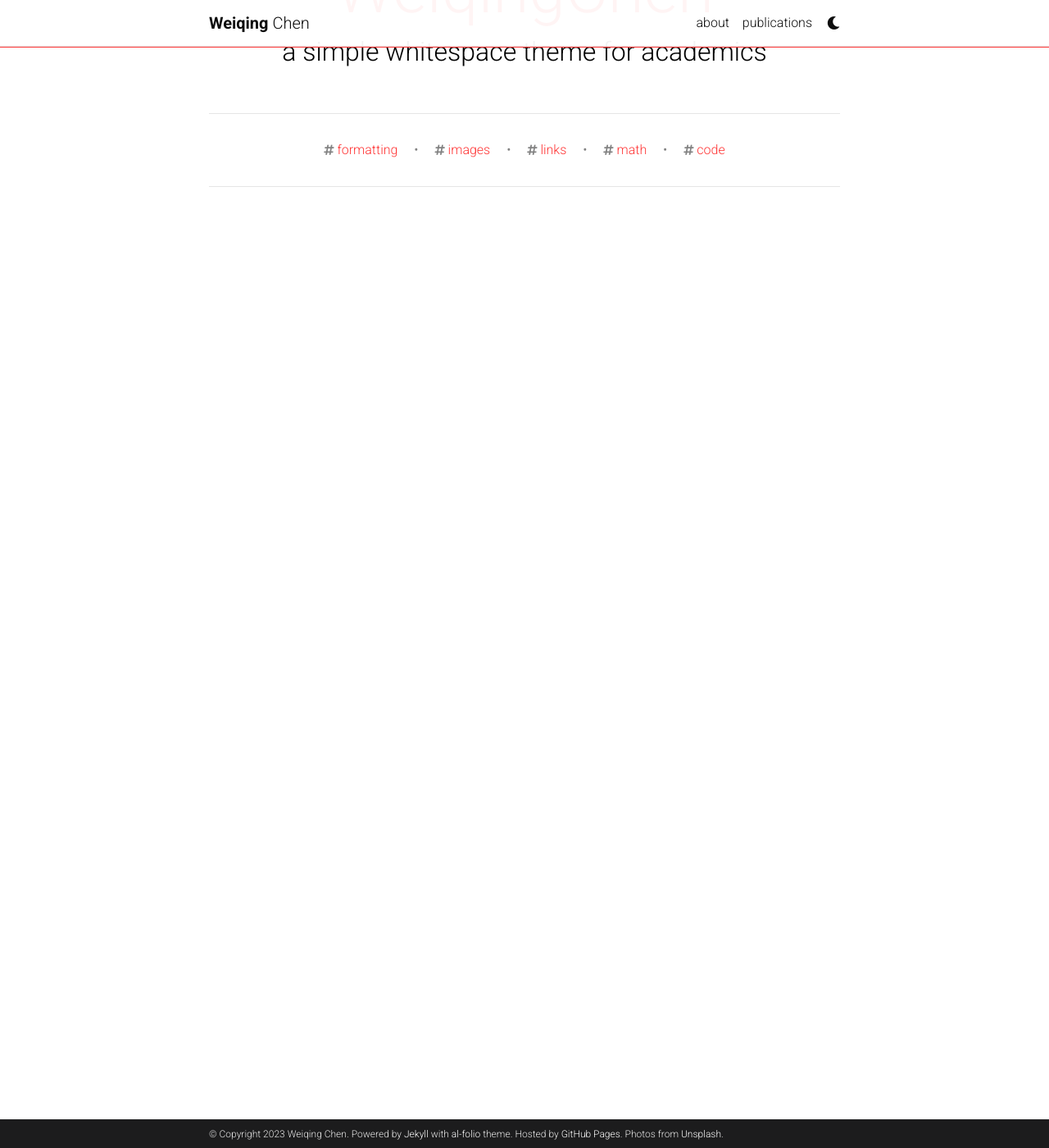
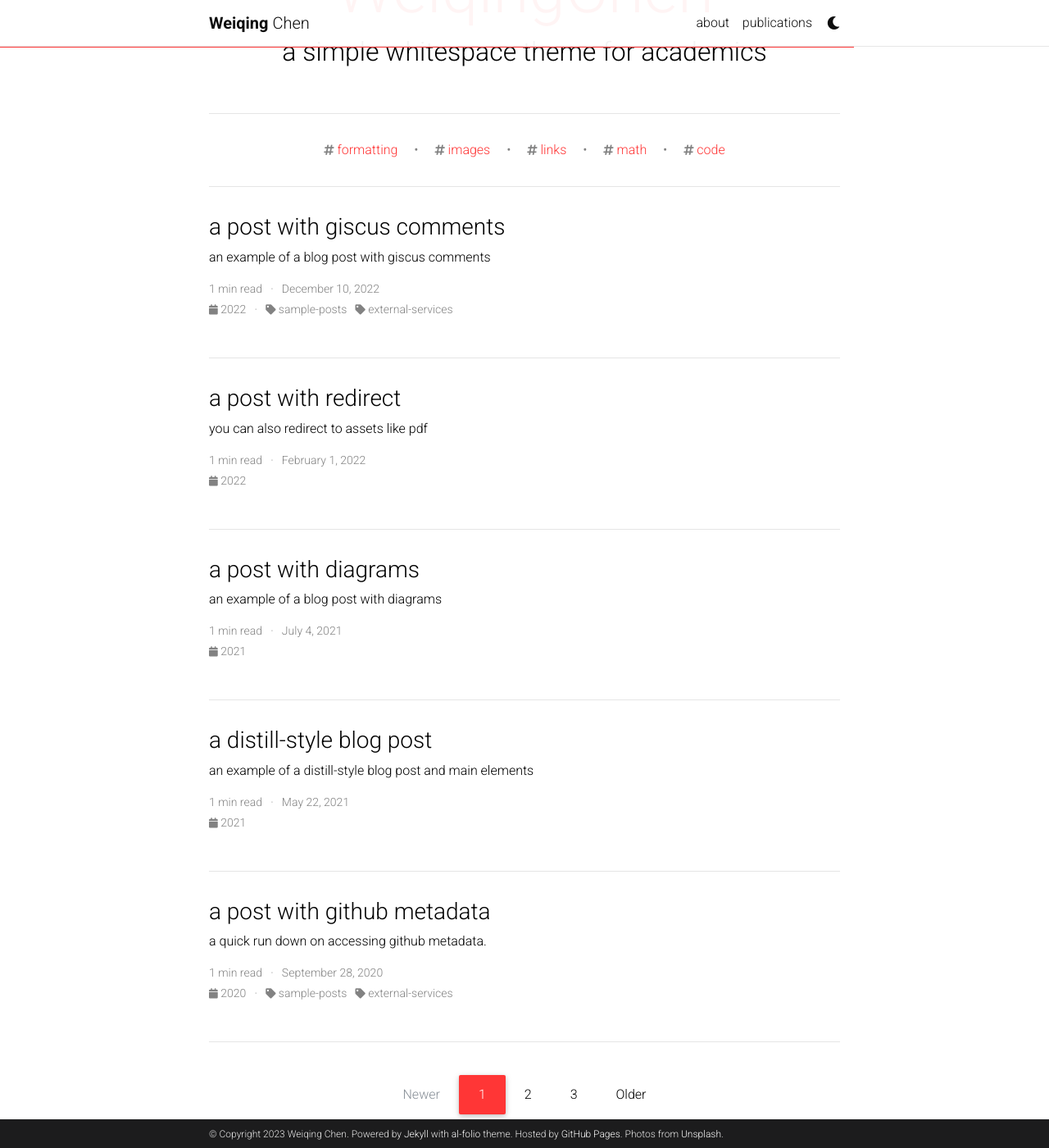
Before and after one commit to osakemon/osakemon.github.io, a Jekyll site: the page built from blog/index.html, in a window 1280 px wide and 1400 px high, scrolled down 197 px. Shown: the whole window at 82% size. Built offline with Jekyll 4.4.1, drawn with Linux system fonts in a browser that asks for light colours; the list of posts is cut into pages by our own code; comment, search, counter and statistics services are not loaded; a style sheet for code colours, icons or effects is not loaded.

Commit message:
Update _config.yml

```diff
--- a/_config.yml
+++ b/_config.yml
@@ -127,10 +127,10 @@ permalink: /blog/:year/:title/
 
 # Pagination
 pagination:
-  enabled: false #true
+  enabled: true
 
 related_blog_posts:
-  enabled: false #true
+  enabled: true
   max_related: 5
 
 # Giscus comments (RECOMMENDED)
```
